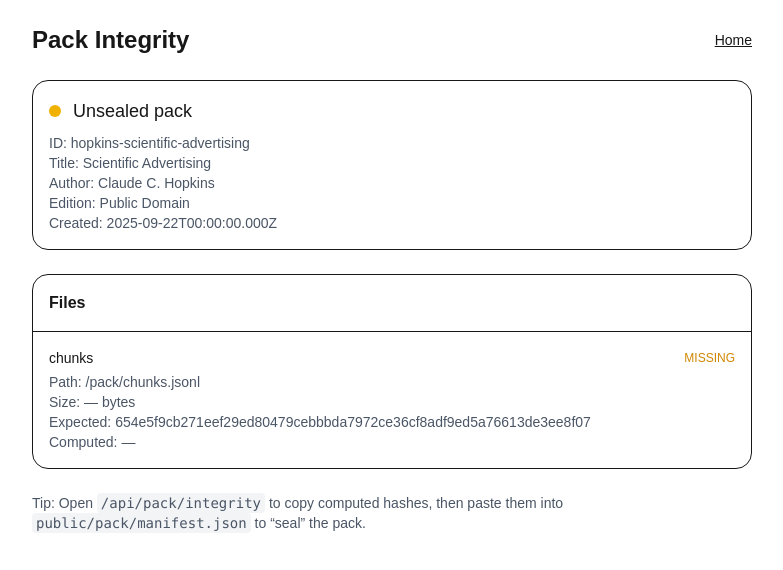
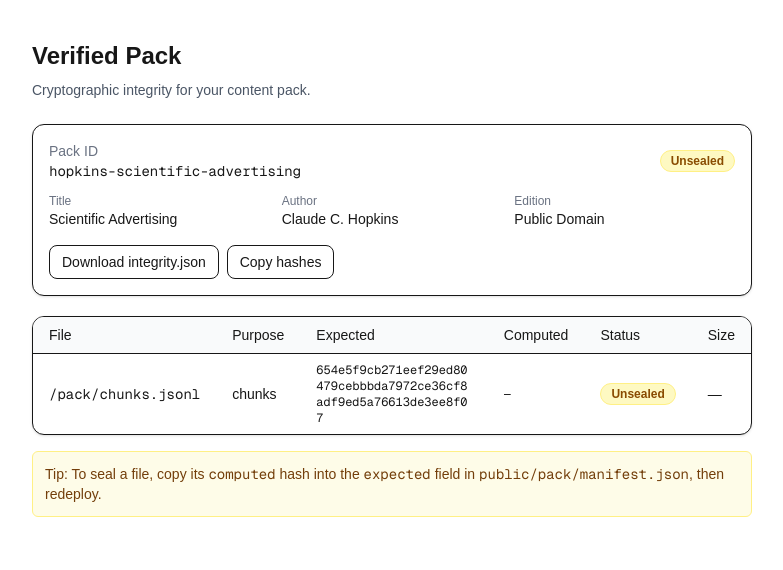
Before and after one commit to tomsullivan79/book2ai-demo, a Next.js app: page /pack in a window 1280 px wide. Shown: the top 570 px of the page, without its empty margins (248-1031 px from the left). Built offline with nearby package versions, Linux system fonts and the light colour scheme; no server answers.

Commit message:
5B-PackSeal-UI: add integrity download + copy hashes + sealed badges

```diff
--- a/app/pack/page.tsx
+++ b/app/pack/page.tsx
@@ -1,63 +1,214 @@
-// app/pack/page.tsx
-export const dynamic = 'force-dynamic';
+'use client';
 
-import Link from 'next/link';
-import { verifyPack } from '@/lib/pack';
+import React, { useEffect, useMemo, useState } from 'react';
 
-export default async function PackPage() {
-  const report = await verifyPack();
+type IntegrityFile = {
+  path: string;
+  purpose?: string | null;
+  expected?: string | null;
+  computed?: string | null;
+  exists?: boolean;
+  ok?: boolean | null;
+  size?: number | null;
+};
+
+type IntegrityReport = {
+  manifest: {
+    id: string;
+    title?: string;
+    author?: string;
+    edition?: string;
+    created_at?: string;
+  };
+  files: IntegrityFile[];
+  sealed: boolean;
+};
+
+export default function PackPage() {
+  const [report, setReport] = useState<IntegrityReport | null>(null);
+  const [loading, setLoading] = useState(true);
+  const [copyMsg, setCopyMsg] = useState<string | null>(null);
+  const [error, setError] = useState<string | null>(null);
+
+  useEffect(() => {
+    let canceled = false;
+    async function load() {
+      try {
+        const res = await fetch('/api/pack/integrity', { cache: 'no-store' });
+        if (!res.ok) throw new Error(`HTTP ${res.status}`);
+        const json = await res.json();
+        if (!canceled) setReport(json as IntegrityReport);
+      } catch (e: any) {
+        if (!canceled) setError(e?.message || 'Failed to load integrity report');
+      } finally {
+        if (!canceled) setLoading(false);
+      }
+    }
+    load();
+    return () => { canceled = true; };
+  }, []);
+
+  const allOk = report?.sealed === true;
+
+  const hashesForClipboard = useMemo(() => {
+    if (!report) return '';
+    // Produce a simple lines format, easy to paste into docs or PRs.
+    const lines: string[] = [];
+    lines.push(`# Pack: ${report.manifest.id}`);
+    if (report.manifest.title) lines.push(`# Title: ${report.manifest.title}`);
+    if (report.manifest.author) lines.push(`# Author: ${report.manifest.author}`);
+    lines.push('');
+    for (const f of report.files) {
+      const status = f.ok ? 'OK' : (f.expected ? 'MISMATCH' : 'UNSEALED');
+      lines.push(`${f.path}\n  computed: ${f.computed ?? '—'}\n  expected: ${f.expected ?? '—'}\n  status:   ${status}`);
+    }
+    return lines.join('\n');
+  }, [report]);
+
+  async function downloadIntegrity() {
+    try {
+      const res = await fetch('/api/pack/integrity', { cache: 'no-store' });
+      if (!res.ok) throw new Error(`HTTP ${res.status}`);
+      const blob = new Blob([await res.text()], { type: 'application/json' });
+      const url = URL.createObjectURL(blob);
+      const a = document.createElement('a');
+      const fname = `integrity-${new Date().toISOString().replace(/[:.]/g, '-')}.json`;
+      a.href = url;
+      a.download = fname;
+      document.body.appendChild(a);
+      a.click();
+      a.remove();
+      URL.revokeObjectURL(url);
+    } catch (e: any) {
+      setError(e?.message || 'Failed to download JSON');
+    }
+  }
+
+  async function copyHashes() {
+    try {
+      await navigator.clipboard.writeText(hashesForClipboard);
+      setCopyMsg('Hashes copied to clipboard');
+      setTimeout(() => setCopyMsg(null), 1500);
+    } catch {
+      setCopyMsg('Copy failed');
+      setTimeout(() => setCopyMsg(null), 1500);
+    }
+  }
+
+  function Badge({ ok }: { ok: boolean }) {
+    return ok ? (
+      <span className="inline-block rounded-full px-2.5 py-0.5 text-xs font-semibold bg-green-100 text-green-800 border border-green-200">
+        Sealed
+      </span>
+    ) : (
+      <span className="inline-block rounded-full px-2.5 py-0.5 text-xs font-semibold bg-yellow-100 text-yellow-800 border border-yellow-200">
+        Unsealed
+      </span>
+    );
+  }
 
   return (
-    <main className="mx-auto max-w-3xl p-6 space-y-6">
-      <header className="flex items-center justify-between">
-        <h1 className="text-2xl font-semibold">Pack Integrity</h1>
-        <nav className="text-sm">
-          <Link href="/" className="underline">Home</Link>
-        </nav>
-      </header>
+    <main className="mx-auto max-w-3xl px-6 py-10">
+      <h1 className="text-2xl font-semibold mb-2">Verified Pack</h1>
+      <p className="text-sm text-gray-600 mb-6">Cryptographic integrity for your content pack.</p>
 
-      <section className="rounded-2xl border p-4">
-        <div className="flex items-center gap-3">
-          <div className={`h-3 w-3 rounded-full ${report.sealed ? 'bg-green-500' : 'bg-yellow-500'}`} />
-          <div className="text-lg font-medium">
-            {report.sealed ? 'Verified pack' : 'Unsealed pack'}
+      {loading && <div className="text-sm text-gray-500">Loading…</div>}
+      {error && !loading && (
+        <div className="mb-4 rounded-md border border-red-200 bg-red-50 p-3 text-sm text-red-800">
+          {error}
+        </div>
+      )}
+      {!loading && report && (
+        <>
+          <div className="mb-5 rounded-xl border bg-white p-4 shadow-sm">
+            <div className="flex items-center justify-between">
+              <div>
+                <div className="text-sm text-gray-500">Pack ID</div>
+                <div className="font-mono text-sm">{report.manifest.id}</div>
+              </div>
+              <Badge ok={allOk} />
+            </div>
+            <div className="mt-3 grid grid-cols-1 gap-3 sm:grid-cols-3">
+              {report.manifest.title && (
+                <div>
+                  <div className="text-xs text-gray-500">Title</div>
+                  <div className="text-sm">{report.manifest.title}</div>
+                </div>
+              )}
+              {report.manifest.author && (
+                <div>
+                  <div className="text-xs text-gray-500">Author</div>
+                  <div className="text-sm">{report.manifest.author}</div>
+                </div>
+              )}
+              {report.manifest.edition && (
+                <div>
+                  <div className="text-xs text-gray-500">Edition</div>
+                  <div className="text-sm">{report.manifest.edition}</div>
+                </div>
+              )}
+            </div>
+
+            <div className="mt-4 flex flex-wrap gap-2">
+              <button
+                onClick={downloadIntegrity}
+                className="rounded-lg border px-3 py-1.5 text-sm hover:bg-gray-50"
+              >
+                Download integrity.json
+              </button>
+              <button
+                onClick={copyHashes}
+                className="rounded-lg border px-3 py-1.5 text-sm hover:bg-gray-50"
+              >
+                Copy hashes
+              </button>
+              {copyMsg && <span className="text-xs text-gray-500">{copyMsg}</span>}
+            </div>
           </div>
-        </div>
-        <div className="mt-2 text-sm text-gray-600">
-          <div><span className="font-medium">ID:</span> {report.manifest.id}</div>
-          <div><span className="font-medium">Title:</span> {report.manifest.title}</div>
-          <div><span className="font-medium">Author:</span> {report.manifest.author}</div>
-          <div><span className="font-medium">Edition:</span> {report.manifest.edition}</div>
-          <div><span className="font-medium">Created:</span> {report.manifest.created_at}</div>
-        </div>
-      </section>
 
-      <section className="rounded-2xl border">
-        <div className="p-4 border-b font-semibold">Files</div>
-        <div className="divide-y">
-          {report.files.map((f) => (
-            <div key={f.path} className="p-4 text-sm">
-              <div className="flex items-center justify-between">
-                <div className="font-medium">{f.purpose}</div>
-                <div className={`text-xs ${f.ok === true ? 'text-green-600' : f.ok === false ? 'text-red-600' : 'text-yellow-600'}`}>
-                  {f.exists ? (f.ok === true ? 'OK' : f.ok === false ? 'MISMATCH' : 'NO EXPECTED') : 'MISSING'}
-                </div>
-              </div>
-              <div className="mt-1 text-gray-600 break-all">
-                <div><span className="font-medium">Path:</span> {f.path}</div>
-                <div><span className="font-medium">Size:</span> {f.size ?? '—'} bytes</div>
-                <div><span className="font-medium">Expected:</span> {f.expected ?? '—'}</div>
-                <div><span className="font-medium">Computed:</span> {f.computed ?? '—'}</div>
-              </div>
+          <div className="overflow-x-auto rounded-xl border bg-white shadow-sm">
+            <table className="min-w-full text-sm">
+              <thead className="bg-gray-50 text-left">
+                <tr>
+                  <th className="px-4 py-2 font-medium">File</th>
+                  <th className="px-4 py-2 font-medium">Purpose</th>
+                  <th className="px-4 py-2 font-medium">Expected</th>
+                  <th className="px-4 py-2 font-medium">Computed</th>
+                  <th className="px-4 py-2 font-medium">Status</th>
+                  <th className="px-4 py-2 font-medium">Size</th>
+                </tr>
+              </thead>
+              <tbody>
+                {report.files.map((f) => {
+                  const ok = !!f.ok;
+                  const status = f.expected
+                    ? ok ? 'OK' : 'Mismatch'
+                    : 'Unsealed';
+                  return (
+                    <tr key={f.path} className="border-t">
+                      <td className="px-4 py-2 font-mono">{f.path}</td>
+                      <td className="px-4 py-2">{f.purpose ?? '—'}</td>
+                      <td className="px-4 py-2 font-mono text-xs break-all">{f.expected ?? '—'}</td>
+                      <td className="px-4 py-2 font-mono text-xs break-all">{f.computed ?? '—'}</td>
+                      <td className="px-4 py-2">
+                        <Badge ok={ok && !!f.expected} />
+                      </td>
+                      <td className="px-4 py-2">{typeof f.size === 'number' ? f.size : '—'}</td>
+                    </tr>
+                  );
+                })}
+              </tbody>
+            </table>
+          </div>
+
+          {!allOk && (
+            <div className="mt-4 rounded-md border border-yellow-200 bg-yellow-50 p-3 text-sm text-yellow-900">
+              Tip: To seal a file, copy its <span className="font-mono">computed</span> hash into
+              the <span className="font-mono">expected</span> field in <span className="font-mono">public/pack/manifest.json</span>, then redeploy.
             </div>
-          ))}
-        </div>
-      </section>
-
-      <section className="text-sm text-gray-600">
-        Tip: Open <code className="px-1 py-0.5 rounded bg-gray-100">/api/pack/integrity</code> to copy computed hashes,
-        then paste them into <code className="px-1 py-0.5 rounded bg-gray-100">public/pack/manifest.json</code> to “seal” the pack.
-      </section>
+          )}
+        </>
+      )}
     </main>
   );
 }
```
